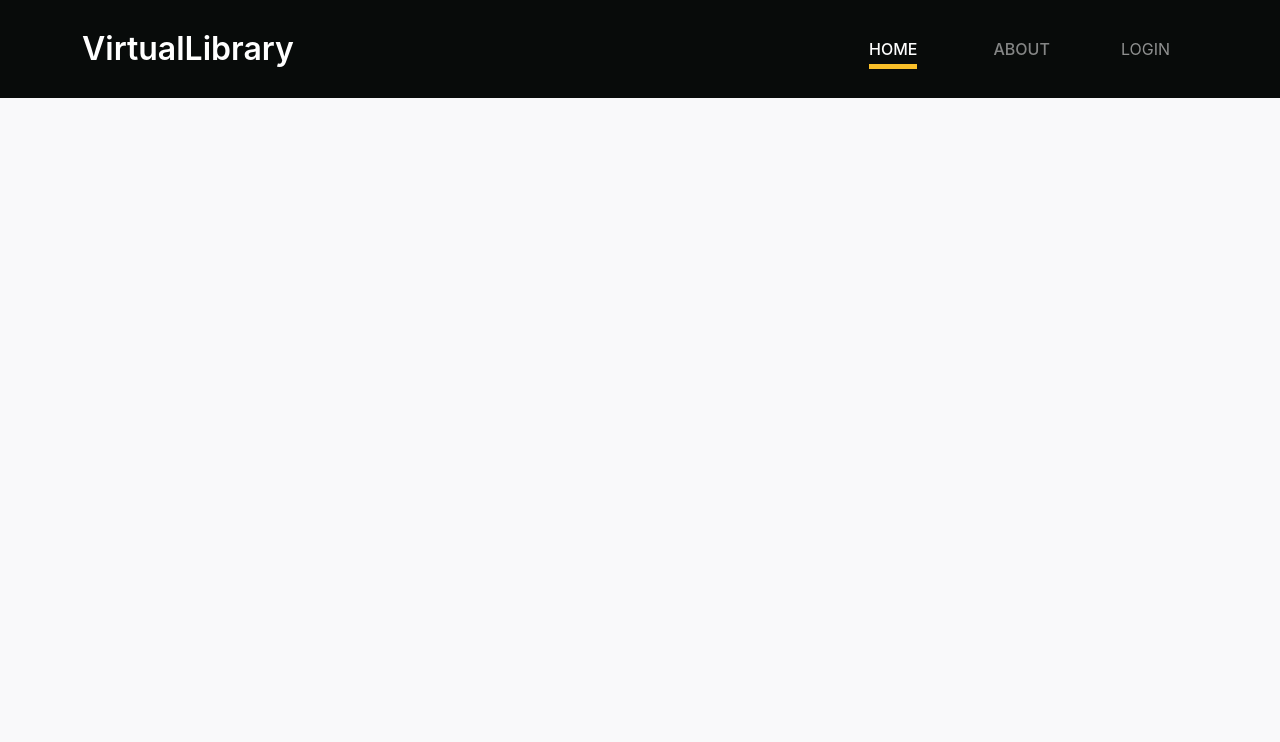
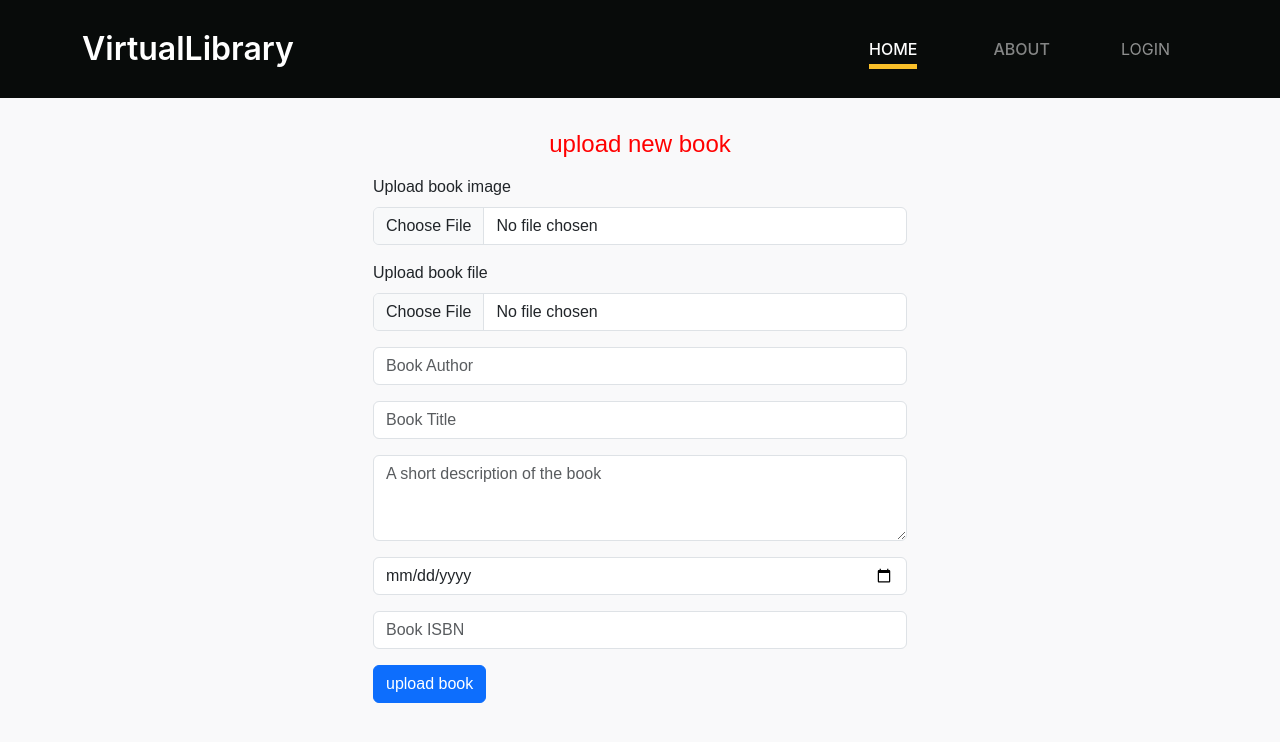
Before and after one commit to can7wysiwyg/librarian-admin-front, a React (Create React App) app: page /upload_book in a window 1280 px wide. Shown: the top 742 px of the page. Built offline with nearby package versions, Linux system fonts and the light colour scheme.

Commit message:
updates on librarian panel

```diff
--- a/src/App.js
+++ b/src/App.js
@@ -25,6 +25,8 @@ import SuperAdminLogin from "./components/auth/SuperAdminLogin";
 // import ManageCategories from "./components/pages/ManageCategories";
 import LoginPanel from "./components/auth/LoginPanel";
 import LibrarianPanel from "./components/librarian/LibrarianPanel";
+import BooksPanel from "./components/librarian/BooksPanel";
+import UploadBook from "./components/librarian/UploadBook";
 // import CreateLibrarian from "./components/superAdmin/CreateLibrarian";
 // import ManageLibrarian from "./components/superAdmin/ManageLibrarian";
 // import WriteYourInfo from "./components/adminpending/WriteYourInfo";
@@ -55,6 +57,8 @@ function App() {
 
         <Route path="/super_login" element={<SuperAdminLogin />} />
         <Route path="/librarian_panel" element={<LibrarianPanel />} />
+        <Route path="/books_panel"  element={<BooksPanel />} />
+        <Route path="/upload_book" element={<UploadBook />} />
         {/* <Route path="/users" element={<Users />} />
         <Route path="/show_user/:id" element={<ShowUser />} />
          */}
--- /dev/null
+++ b/src/components/librarian/BooksPanel.js
@@ -0,0 +1,22 @@
+function BooksPanel() {
+    return (
+      <div className=" text-center" style={{ marginTop: "2rem" }}>
+        <ol className="list-group list-group-numbered">
+          <li className="list-group-item d-flex justify-content-between align-items-start">
+            <div className="ms-2 me-auto">
+              <div className="fw-bold">Upload Books</div>
+              <p><a href="/upload_book">Upload books</a></p>
+            </div>
+          </li>
+          <li className="list-group-item d-flex justify-content-between align-items-start">
+            <div className="ms-2 me-auto">
+              <div className="fw-bold">View Books</div>
+              <p><a href="/see_books">View books</a></p>
+            </div>
+          </li>
+        </ol>
+      </div>
+    );
+  }
+
+  export default BooksPanel;
--- a/src/components/librarian/LibrarianPanel.js
+++ b/src/components/librarian/LibrarianPanel.js
@@ -1,6 +1,13 @@
-
+import {librarianToken} from "../../helpers/AdminsTokens"
 
 function LibrarianPanel() {
+
+if(!librarianToken ) {
+
+    return ""
+
+}
+
     return(<>
 
     <section className="py-6 bg-light-primary">
--- /dev/null
+++ b/src/components/librarian/UploadBook.js
@@ -0,0 +1,152 @@
+import { Container, Form, Row, Col, Button } from "react-bootstrap";
+import { useState } from "react";
+
+function UploadBook() {
+    const[formDatta, setFormDatta] = useState({bookAuthor: "", bookTitle: "", bookISBN: "", bookGenre: "", bookReleaseDate: "",  bookDescription: ""})
+    const[bookImage, setBookImage] = useState(false)
+    const[bookFile, setBookFile] = useState(false)
+
+
+    const handleInputChange = (e) => {
+        setFormDatta({
+          ...formDatta,
+          [e.target.name]: e.target.value,
+        });
+      };
+
+      const handleBookImageUpload = (event) => {
+        const file = event.target.files[0];
+        setBookImage(file);
+      };
+
+      const handleBookFileUpload = (event) => {
+        const file = event.target.files[0];
+        setBookFile(file);
+      };
+
+
+
+      const handleSubmit = (event) => {
+        event.preventDefault()
+
+        const formData = new FormData();
+
+        formData.append('bookAuthor', formDatta.bookAuthor)
+        formData.append('bookDescription', formDatta.bookDescription)
+        formData.append('bookGenre', formDatta.bookGenre)
+        formData.append('bookReleaseDate', formDatta.bookReleaseDate)
+        formData.append('bookISBN', formDatta.bookISBN)
+        formData.append('bookTitle', formDatta.bookTitle)
+        formData.append('bookFile', bookFile)
+        formData.append('bookImage', bookImage)
+
+
+
+      }
+
+
+
+
+
+    return(<>
+    <Container style={{  fontFamily: "sans-serif", marginTop: "2rem" }}>
+    <h4 style={{textAlign: "center", marginBottom: "1rem", color: "red", fontStyle: "cursive"}}>upload new book</h4>
+      <Row className="justify-content-md-center">
+        <Col xs={12} md={6}>
+
+            <Form onSubmit={handleSubmit}>
+
+        <Form.Group className="mb-3" controlId="formBasicBookImage">
+              <Form.Label>Upload book image</Form.Label>
+              <Form.Control
+                type="file"
+                onChange={handleBookImageUpload}
+                required
+                 accept=".jpg .png"
+              />
+            </Form.Group>
+
+            <Form.Group className="mb-3" controlId="formBasicBookFile">
+              <Form.Label>Upload book file</Form.Label>
+              <Form.Control
+                type="file"
+                onChange={handleBookFileUpload}
+                required
+                accept=".pdf"
+              />
+            </Form.Group>
+
+            <Form.Group className="mb-3" controlId="formBasicBookAuthor">
+              <Form.Control
+                type="text"
+                name="bookAuthor"
+                value={formDatta.bookAuthor}
+                onChange={handleInputChange}
+                placeholder="Book Author"
+                required
+              />
+            </Form.Group>
+
+
+            <Form.Group className="mb-3" controlId="formBasicBookTitle">
+              <Form.Control
+                type="text"
+                name="bookTitle"
+                value={formDatta.bookTitle}
+                onChange={handleInputChange}
+                placeholder="Book Title"
+                required
+              />
+            </Form.Group>
+
+            <Form.Group className="mb-3" controlId="formBasicDescription">
+              <Form.Control
+                as="textarea"
+                rows="3"
+                name="bookDescription"
+                value={formDatta.bookDescription}
+                onChange={handleInputChange}
+                placeholder="A short description of the book"
+              />
+            </Form.Group>
+
+            <Form.Group className="mb-3" controlId="formBasicBookRelease">
+              <Form.Control
+                type="date"
+                name="bookReleaseDate"
+                value={formDatta.bookReleaseDate}
+                onChange={handleInputChange}
+                placeholder="Book Release Date"
+                required
+              />
+            </Form.Group>
+
+            <Form.Group className="mb-3" controlId="formBasicBookISBN">
+              <Form.Control
+                type="text"
+                name="bookISBN"
+                value={formDatta.bookISBN}
+                onChange={handleInputChange}
+                placeholder="Book ISBN"
+                required
+              />
+            </Form.Group>
+
+<Button type="submit">upload book</Button>
+</Form>
+
+
+
+
+            </Col>
+            </Row>
+            </Container>
+
+
+
+
+
+    </>)
+}
+
+export default UploadBook
--- a/src/redux/actions/types.js
+++ b/src/redux/actions/types.js
@@ -4,3 +4,7 @@ export const AUTH_LIBRARIAN_ADMIN_ERROR = 'AUTH_LIBRARIAN_ADMIN_ERROR'
 export const AUTH_MAIN_ADMIN_LOGIN = 'AUTH_MAIN_ADMIN_LOGIN'
 export const MAIN_ADMIN_SHOW = 'MAIN_ADMIN_SHOW'
 export const AUTH_MAIN_ADMIN_ERROR = 'AUTH_MAIN_ADMIN_ERROR'
+export const BOOK_UPLOAD =  'BOOK_UPLOAD'
+export const BOOK_ERROR = 'BOOK_ERROR'
+export const GENRE_CREATE = 'GENRE_CREATE'
+export const GENRE_ERROR = 'GENRE_ERROR'
```
Also changed, not shown: src/redux/actions/bookAction.js (added, +27 -0 lines), src/redux/actions/genreAction.js (added, +27 -0 lines).
